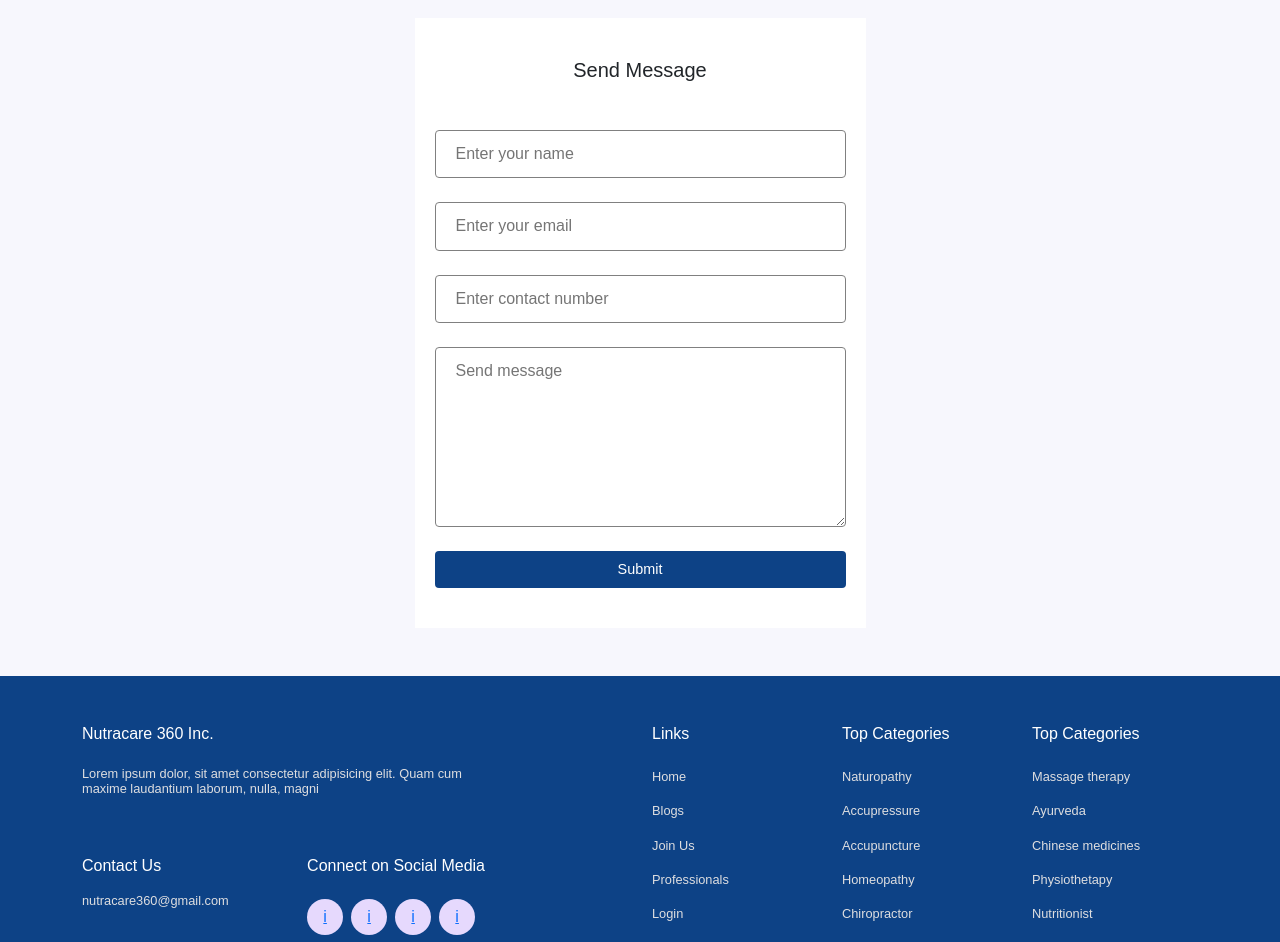
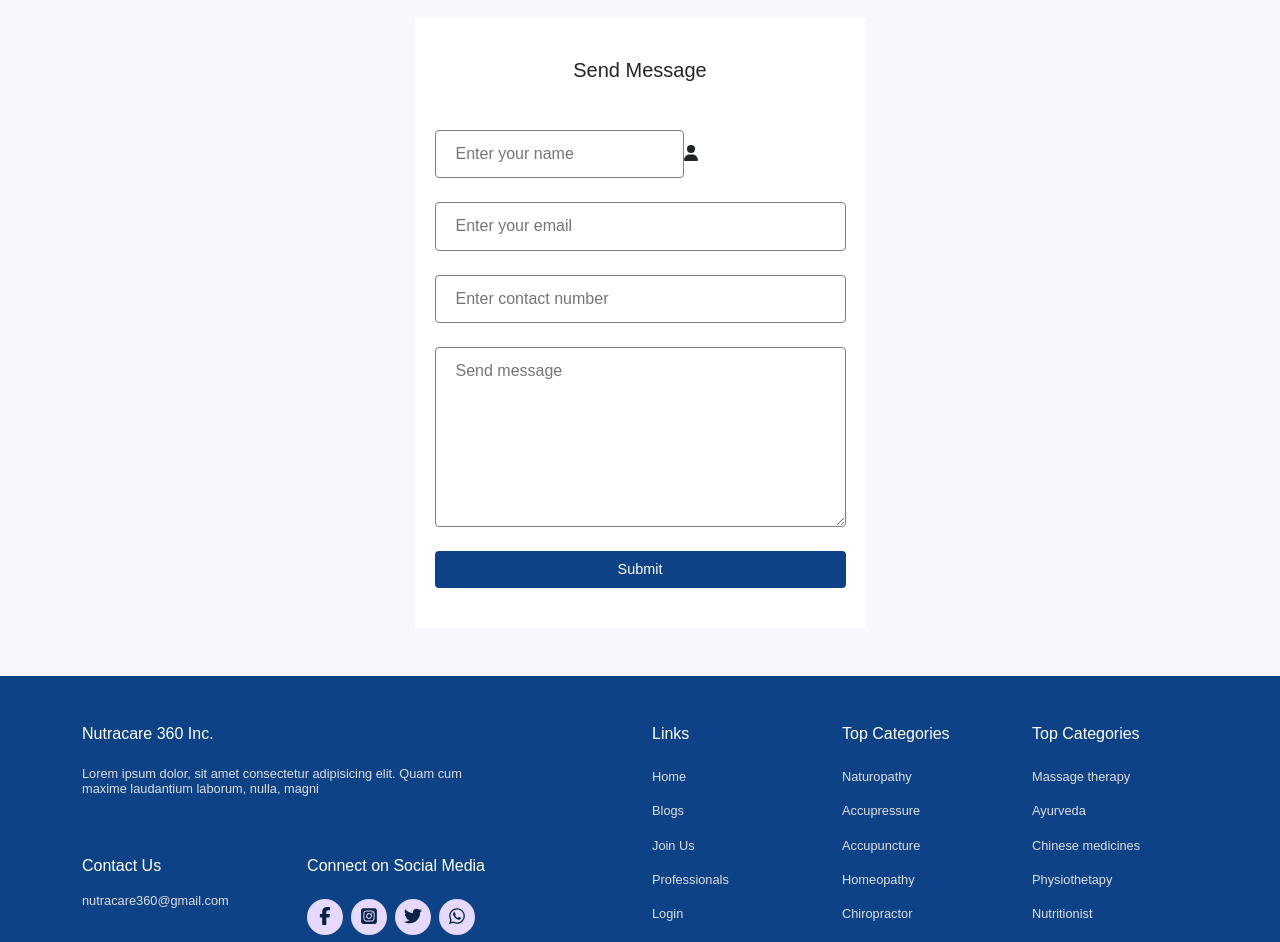
Before and after one commit to sat-tish/nutracare_frontend_main, a React (Vite) app: page /nutracare_frontend_main/message in a window 1280 px wide. Shown: the part 80-1022 px from the top of the page. Built offline with nearby package versions, Linux system fonts and the light colour scheme.

Commit message:
icons add

```diff
--- a/package.json
+++ b/package.json
@@ -13,6 +13,11 @@
     "preview": "vite preview"
   },
   "dependencies": {
+    "@fortawesome/fontawesome-svg-core": "^6.7.1",
+    "@fortawesome/free-brands-svg-icons": "^6.7.1",
+    "@fortawesome/free-regular-svg-icons": "^6.7.1",
+    "@fortawesome/free-solid-svg-icons": "^6.7.1",
+    "@fortawesome/react-fontawesome": "^0.2.2",
     "axios": "^1.7.8",
     "bootstrap": "^5.3.3",
     "gh-pages": "^6.2.0",
--- a/src/commonComponents/MessageBox/MessageBox.css
+++ b/src/commonComponents/MessageBox/MessageBox.css
@@ -18,3 +18,17 @@
 .m-textarea {
     min-height: 180px;
 }
+.input-relative {
+    position: relative;
+
+}
+
+.absolute {
+    position: absolute;
+    top: -60px;
+    left: 10px;
+    width: 18px;
+    height: 18px;
+    color: black;
+
+}
--- a/src/commonComponents/MessageBox/MessageBox.jsx
+++ b/src/commonComponents/MessageBox/MessageBox.jsx
@@ -1,6 +1,9 @@
 import { Container, Row, Col } from 'react-bootstrap'
 import './MessageBox.css'
 import { useState } from 'react';
+import { FontAwesomeIcon } from '@fortawesome/react-fontawesome'
+import { faUser } from '@fortawesome/free-solid-svg-icons';
+
 
 
 const MessageBox = () => {
@@ -23,13 +26,25 @@ const MessageBox = () => {
                <div className='pro-info-main mt-5 mb-5'>
                 <h5 className='mb-5 message-form-width text-center'>Send Message</h5>
                <form onSubmit={handleSubmit} className='d-flex flex-column gap-4'>
-                  <input
+                <div  className=''>
+
+                <input
                     type="text"
                     value={fName}
                     placeholder='Enter your name'
                     className='message-form-inner'
                     onChange={(e) => setfName(e.target.value)}
                   />
+
+
+
+                 <FontAwesomeIcon icon={faUser} className='icon-absolute' />
+
+
+                </div>
+
+
+
                   <input
                     type="email"
                     value={email}
@@ -47,6 +62,8 @@ const MessageBox = () => {
                   <textarea name="Send-message" placeholder='Send message' id="" className='message-form-inner m-textarea'/>
 
                   <button type='submit' className='book-apt message-form-width'>Submit</button>
+
+
                 </form>
                </div>
 
--- a/src/components/Footer/Footer.css
+++ b/src/components/Footer/Footer.css
@@ -35,3 +35,8 @@
 .footer-para span {
     color: #fff;
 }
+.footer-icon {
+    width: 18px;
+    height: 18px;
+    color: #062247;
+}
--- a/src/components/Footer/Footer.jsx
+++ b/src/components/Footer/Footer.jsx
@@ -2,6 +2,8 @@
 import './Footer.css'
 import { Container, Row, Col } from 'react-bootstrap';
 import { Link } from 'react-router-dom';
+import { FontAwesomeIcon } from '@fortawesome/react-fontawesome'
+import { faFacebookF, faSquareInstagram, faTwitter, faWhatsapp } from '@fortawesome/free-brands-svg-icons';
 
 const Footer = () => {
   return (
@@ -23,10 +25,10 @@ const Footer = () => {
               <div className='me-xl-5'>
                  <h6>Connect on Social Media</h6>
                  <div className='d-flex mt-4 mb-5 gap-2'>
-                     <Link><div className='footer-icon-div'><span>i</span></div></Link>
-                     <Link><div className='footer-icon-div'><span>i</span></div></Link>
-                     <Link><div className='footer-icon-div'><span>i</span></div></Link>
-                     <Link><div className='footer-icon-div'><span>i</span></div></Link>
+                     <Link><div className='footer-icon-div'><span><FontAwesomeIcon icon={faFacebookF} className='footer-icon' /></span></div></Link>
+                     <Link><div className='footer-icon-div'><span><FontAwesomeIcon icon={faSquareInstagram} className='footer-icon'/></span></div></Link>
+                     <Link><div className='footer-icon-div'><span><FontAwesomeIcon icon={faTwitter} className='footer-icon'/></span></div></Link>
+                     <Link><div className='footer-icon-div'><span><FontAwesomeIcon icon={faWhatsapp} className='footer-icon' /></span></div></Link>
                  </div>
               </div>
          </div>
```
Also changed, not shown: 1 other file (tests, documents, lock files or other folders).
